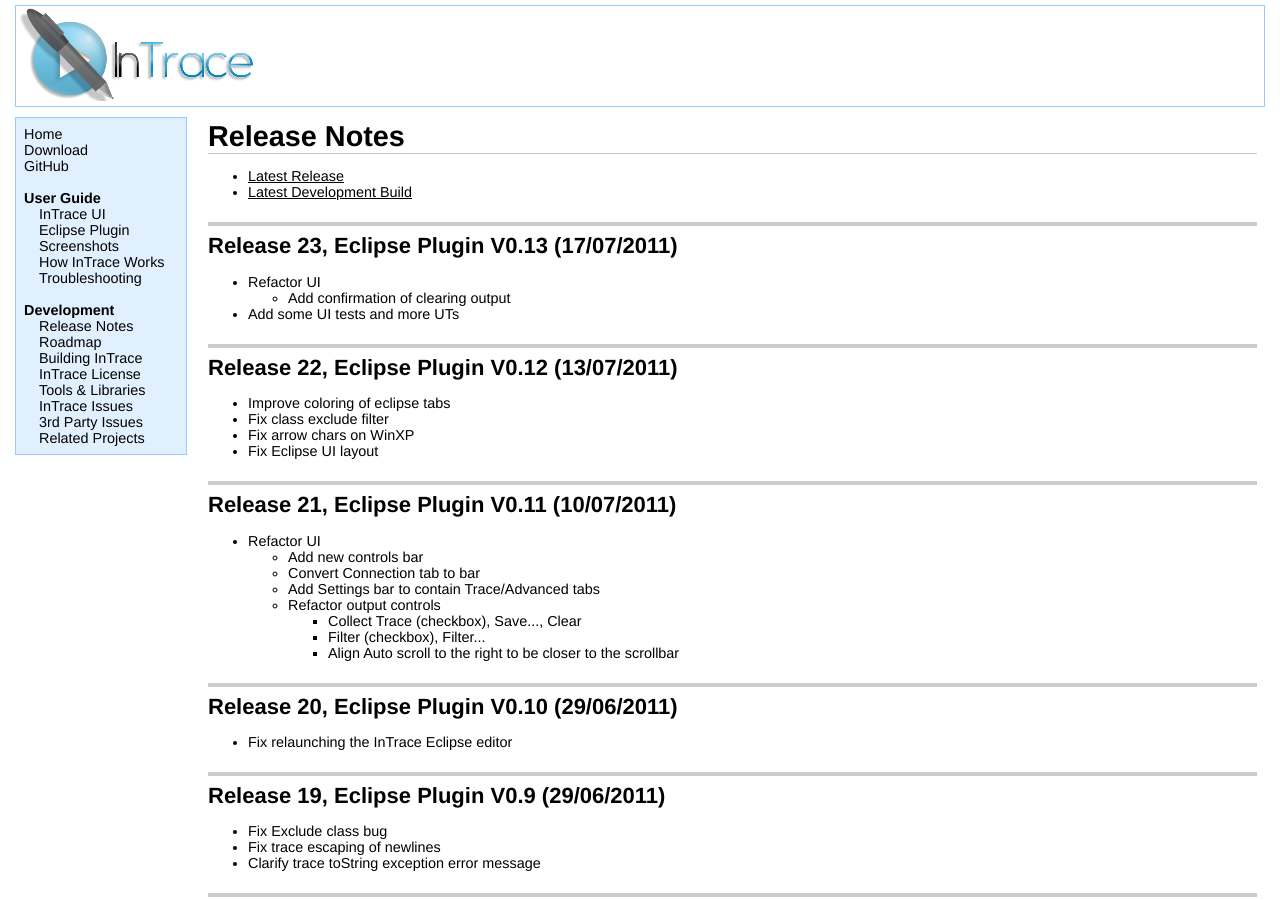
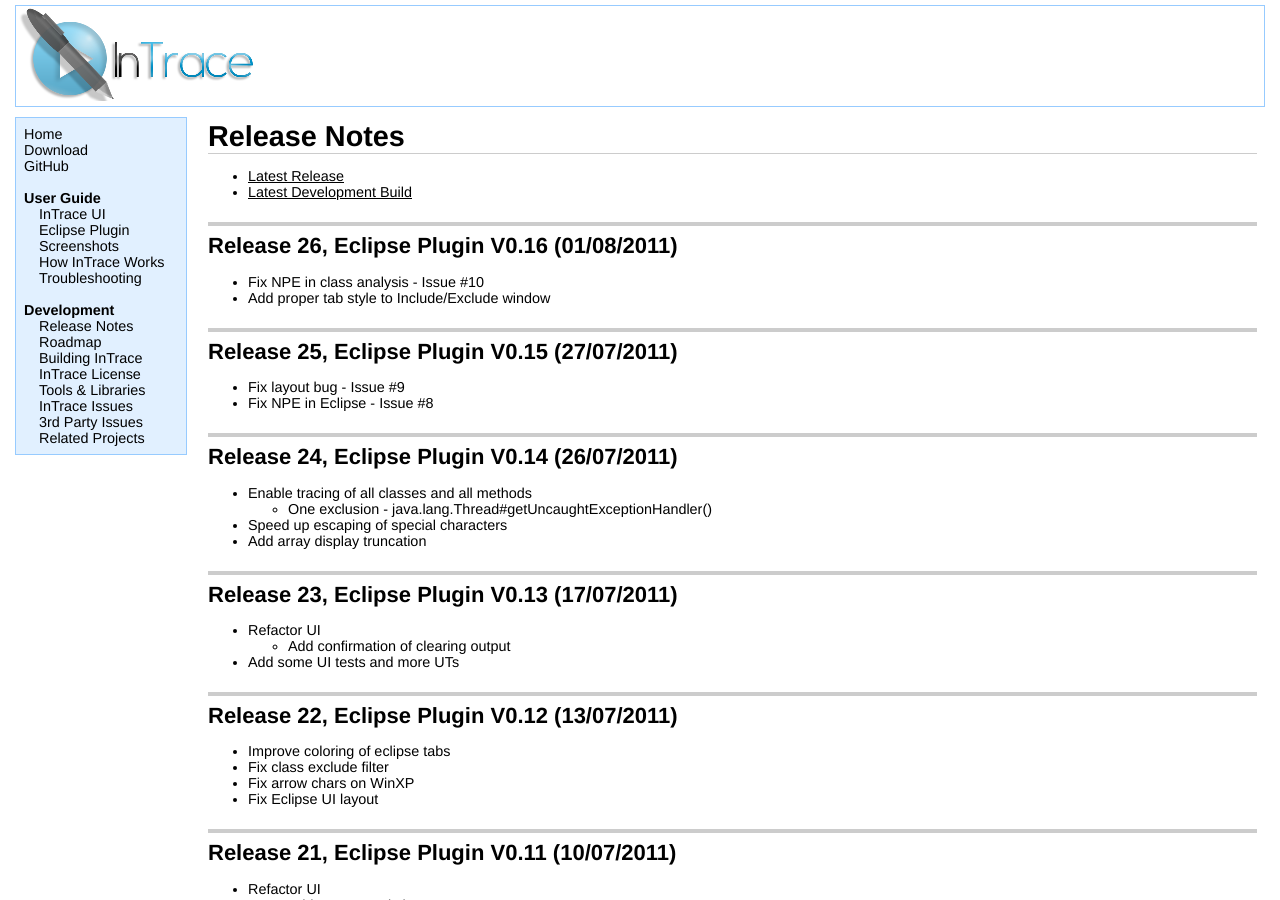
Before and after one commit to mchr3k/org.intrace, a Jekyll site: the page built from releasenotes.html, in a window 1280 px wide and 900 px high. Built offline with Jekyll 4.4.1, drawn with Linux system fonts in a browser that asks for light colours; some of the changed text lies outside the part shown.

Commit message:
Update release notes/roadmap

```diff
--- a/releasenotes.html
+++ b/releasenotes.html
@@ -7,6 +7,28 @@ title: InTrace - Release Notes
 <ul>
 <li><a href="http://github.com/mchr3k/org.intrace/tree/master/binaries/jars/latest_release/">Latest Release</a></li>
 <li><a href="http://github.com/mchr3k/org.intrace/tree/master/binaries/jars/latest_development/">Latest Development Build</a></li>
+</ul>
+
+<h2>Release 26, Eclipse Plugin V0.16 (01/08/2011)</h2>
+<ul>
+<li>Fix NPE in class analysis - Issue #10
+<li>Add proper tab style to Include/Exclude window
+</ul>
+
+<h2>Release 25, Eclipse Plugin V0.15 (27/07/2011)</h2>
+<ul>
+<li>Fix layout bug - Issue #9
+<li>Fix NPE in Eclipse - Issue #8
+</ul>
+
+<h2>Release 24, Eclipse Plugin V0.14 (26/07/2011)</h2>
+<ul>
+<li>Enable tracing of all classes and all methods
+<ul>
+<li>One exclusion - java.lang.Thread#getUncaughtExceptionHandler()
+</ul>
+<li>Speed up escaping of special characters
+<li>Add array display truncation
 </ul>
 
 <h2>Release 23, Eclipse Plugin V0.13 (17/07/2011)</h2>
@@ -244,16 +266,15 @@ title: InTrace - Release Notes
 </ul>
 
 <ul>
-<li><a href="http://github.com/mchr3k/org.intrace/tree/master/binaries/jars/latest_release/">Latest Release</a></li>
+    <li><a href="http://github.com/mchr3k/org.intrace/tree/master/binaries/jars/latest_release/">Latest Release</a></li>
+    <li><a href="http://github.com/mchr3k/org.intrace/tree/master/binaries/jars/release_26/">Release 26</a></li>
+    <li><a href="http://github.com/mchr3k/org.intrace/tree/master/binaries/jars/release_25/">Release 25</a></li>
+    <li><a href="http://github.com/mchr3k/org.intrace/tree/master/binaries/jars/release_24/">Release 24</a></li>
 	<li><a href="http://github.com/mchr3k/org.intrace/tree/master/binaries/jars/release_23/">Release 23</a></li>
 	<li><a href="http://github.com/mchr3k/org.intrace/tree/master/binaries/jars/release_22/">Release 22</a></li>
-	<li><a href="http://github.com/mchr3k/org.intrace/tree/master/binaries/jars/release_21/">Release 21</a></li>
-	<li><a href="http://github.com/mchr3k/org.intrace/tree/master/binaries/jars/release_20/">Release 20</a></li>
 	<li><a href="http://github.com/mchr3k/org.intrace/tree/master/binaries/jars/release_19/">Release 19</a></li>
 	<li><a href="http://github.com/mchr3k/org.intrace/tree/master/binaries/jars/release_18/">Release 18</a></li>
 	<li><a href="http://github.com/mchr3k/org.intrace/tree/master/binaries/jars/release_17/">Release 17</a></li>
-	<li><a href="http://github.com/mchr3k/org.intrace/tree/master/binaries/jars/release_16/">Release 16</a></li>
-	<li><a href="http://github.com/mchr3k/org.intrace/tree/master/binaries/jars/release_15/">Release 15</a></li>
 	<li><a href="http://github.com/mchr3k/org.intrace/tree/master/binaries/jars/release_14/">Release 14</a></li>
 	<li><a href="http://github.com/mchr3k/org.intrace/tree/master/binaries/jars/release_11/">Release 11</a></li>
 	<li><a href="http://github.com/mchr3k/org.intrace/tree/master/binaries/jars/release_9/">Release 9</a></li>
```
Also changed, not shown: roadmap.html (+0 -11 lines).
